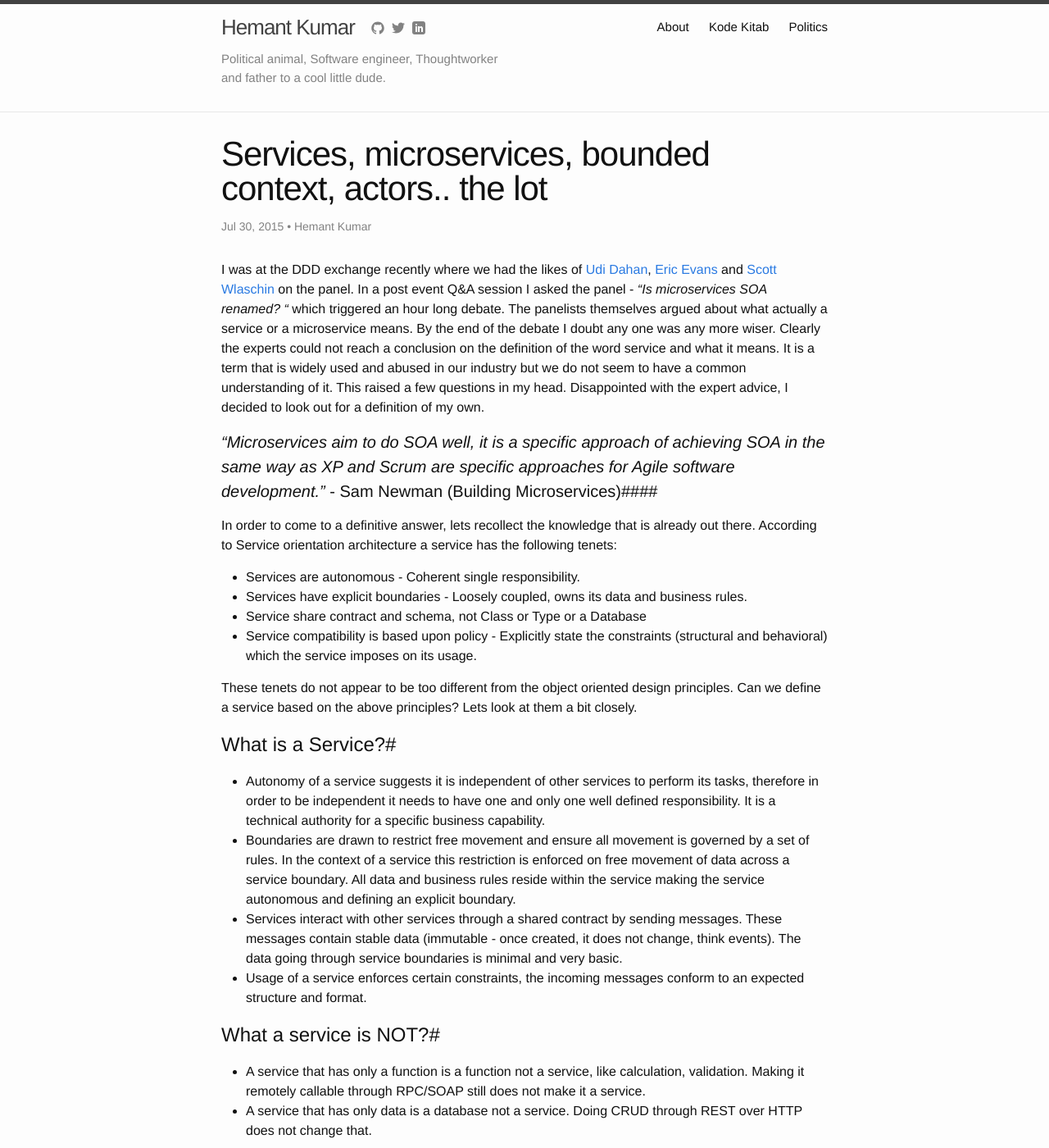
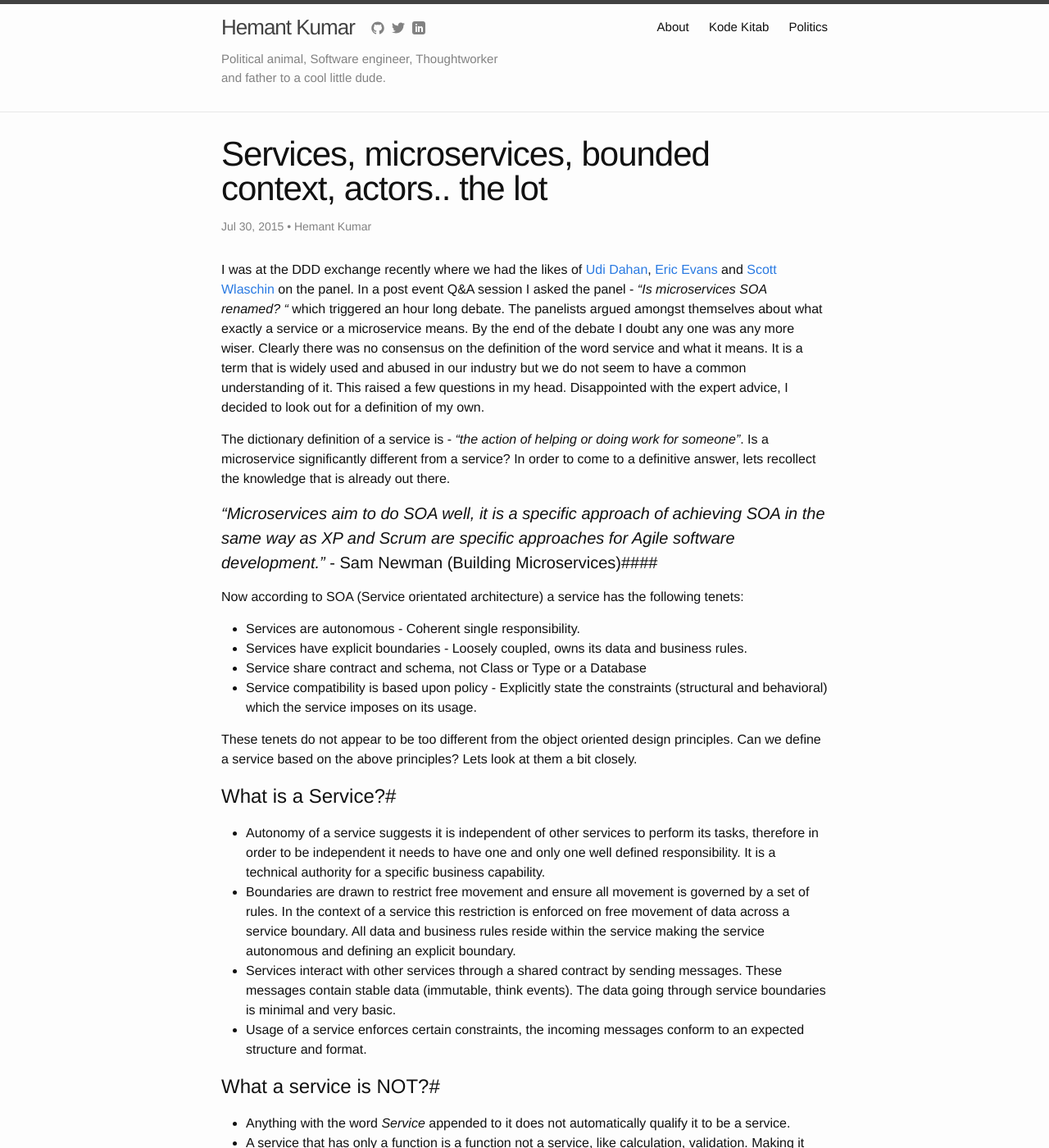
Before and after one commit to hemantksingh/hemantksingh.github.io, a Jekyll site: the page built from _posts/2015-06-23-services-microservices-bounded-context.markdown, in a window 1280 px wide and 1400 px high. Shown: the whole window at 82% size. Built offline with Jekyll 4.4.1, drawn with Linux system fonts in a browser that asks for light colours; Markdown is read by kramdown in place of the engine named in the settings; comment, search, counter and statistics services are not loaded; some of the changed text lies outside the part shown.

Commit message:
Updates microservice and service relation.

```diff
--- a/_posts/2015-06-23-services-microservices-bounded-context.markdown
+++ b/_posts/2015-06-23-services-microservices-bounded-context.markdown
@@ -6,14 +6,16 @@ author: Hemant Kumar
 tags: microservices, bounded context, soa
 categories: kodekitab
 comments: true
-modified_time: '2015-07-30T07:50:46.244-08:00'
+modified_time: '2015-08-03T08:08:46.244-08:00'
 ---
 
-I was at the DDD exchange recently where we had the likes of [Udi Dahan](https://twitter.com/UdiDahan), [Eric Evans](https://twitter.com/ericevans0) and [Scott Wlaschin](https://twitter.com/ScottWlaschin) on the panel. In a post event Q&A session I asked the panel - *"Is microservices SOA renamed? "* which triggered an hour long debate. The panelists themselves argued about what actually a service or a microservice means. By the end of the debate I doubt any one was any more wiser. Clearly the experts could not reach a conclusion on the definition of the word service and what it means. It is a term that is widely used and abused in our industry but we do not seem to have a common understanding of it. This raised a few questions in my head. Disappointed with the expert advice, I decided to look out for a definition of my own.
+I was at the DDD exchange recently where we had the likes of [Udi Dahan](https://twitter.com/UdiDahan), [Eric Evans](https://twitter.com/ericevans0) and [Scott Wlaschin](https://twitter.com/ScottWlaschin) on the panel. In a post event Q&A session I asked the panel - *"Is microservices SOA renamed? "* which triggered an hour long debate. The panelists argued amongst themselves about what exactly a service or a microservice means. By the end of the debate I doubt any one was any more wiser. Clearly there was no consensus on the definition of the word service and what it means. It is a term that is widely used and abused in our industry but we do not seem to have a common understanding of it. This raised a few questions in my head. Disappointed with the expert advice, I decided to look out for a definition of my own.
+
+The dictionary definition of a service is - *"the action of helping or doing work for someone"*. Is a microservice significantly different from a service? In order to come to a definitive answer, lets recollect the knowledge that is already out there.
 
 ####*"Microservices aim to do SOA well, it is a specific approach of achieving SOA in the same way as XP and Scrum are specific approaches for Agile software development."* - Sam Newman (Building Microservices)####
 
-In order to come to a definitive answer, lets recollect the knowledge that is already out there. According to Service orientation architecture a service has the following tenets:
+Now according to SOA (Service orientated architecture) a service has the following tenets:
 
 * Services are autonomous - Coherent single responsibility.
 * Services have explicit boundaries - Loosely coupled, owns its data and business rules.
@@ -26,11 +28,12 @@ These tenets do not appear to be too different from the object oriented design p
 
 * Autonomy of a service suggests it is independent of other services to perform its tasks, therefore in order to be independent it needs to have one and only one well defined responsibility. It is a technical authority for a specific business capability.
 * Boundaries are drawn to restrict free movement and ensure all movement is governed by a set of rules. In the context of a service this restriction is enforced on free movement of data across a service boundary. All data and business rules reside within the service making the service autonomous and defining an explicit boundary.
-* Services interact with other services through a shared contract by sending messages. These messages contain stable data (immutable - once created, it does not change, think events). The data going through service boundaries is minimal and very basic.
+* Services interact with other services through a shared contract by sending messages. These messages contain stable data (immutable, think events). The data going through service boundaries is minimal and very basic.
 * Usage of a service enforces certain constraints, the incoming messages conform to an expected structure and format.
 
 #What a service is NOT?#
-* A service that has only a function is a function not a service, like calculation, validation. Making it remotely callable through RPC/SOAP still does not make it a service.
+* Anything with the word *Service* appended to it does not automatically qualify it to be a service.
+* A service that has only a function is a function not a service, like calculation, validation. Making it remotely callable through RPC/SOAP still does not make it a service. A service is a bit more coarse-grained and it satisfies a business need.
 * A service that has only data is a database not a service. Doing CRUD through REST over HTTP does not change that.
 
 Philip Kruchten’s 4+1 [Architecture View Model](https://en.wikipedia.org/wiki/4%2B1_architectural_view_model) describes software architecture based on multiple concurrent views.
@@ -40,6 +43,6 @@ Philip Kruchten’s 4+1 [Architecture View Model](https://en.wikipedia.org/wiki/
 						4+1 Architecture View Model
 
 
-I see defining services as breaking an overall system into smaller isolated sub systems so that adding features to the overall system requires touching as few sub systems as possible. This decomposition can be at the `logical level` (business capabilities - the reason for something to exist), `component level` (dlls, jars, source code repos), `process level` (web app, http endpoints) or the `physical level` (machines, hosts). **Bounded context** focuses on the logical separation whereas **Micro service** focuses on the physical separation.
+I see defining services as breaking an overall system into smaller isolated sub systems so that adding features to the overall system requires touching as few sub systems as possible. This decomposition can be at the `logical level` (business capabilities - the reason for something to exist), `component level` (dlls, jars, source code repos), `process level` (web app, http endpoints) or the `physical level` (machines, hosts). **Bounded context** in DDD terminology focuses on the logical separation whereas **Micro service** focuses on the physical separation. The philosophy of slicing up your system into manageable chunks still remains.
 
 Adding features will invariably involve touching more than one sub system at a given time but depending upon how well the system has been partitioned it should involve touching as few sub systems as possible. Loosely coupled systems allow failure isolation, allow services and consumers to evolve independently of each other and lower the risk of future changes, therefore reducing complexity, effort and cost.
```
